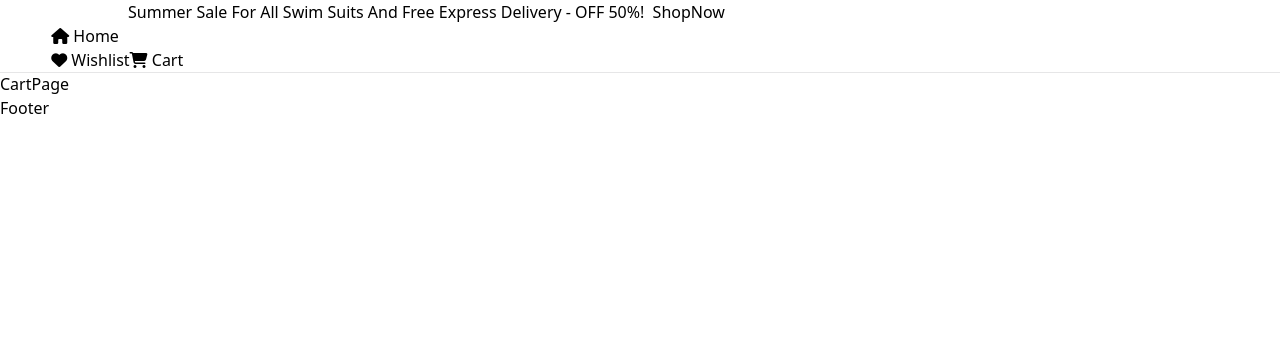
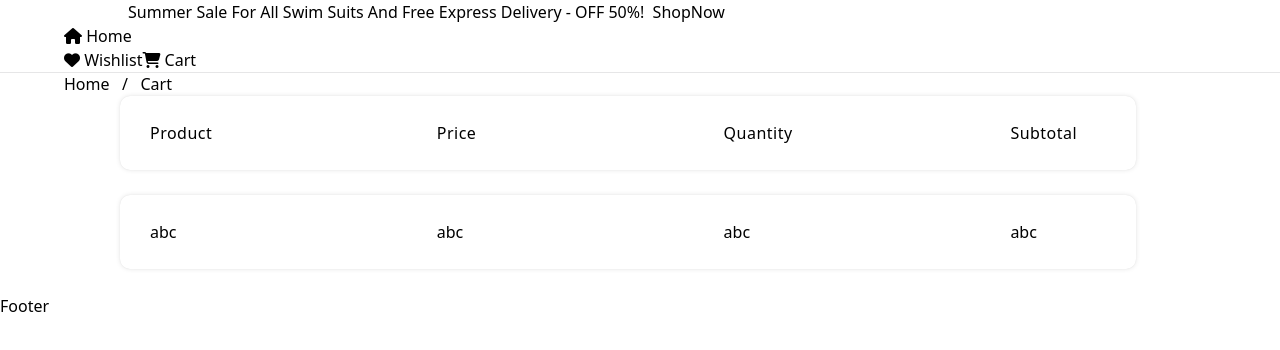
Before and after one commit to parikshit-jaiswal/e-commerce-ReactApp, a React (Vite) app: page /cart in a window 1280 px wide. Shown: the top 350 px of the page. Built offline with nearby package versions, Linux system fonts and the light colour scheme.

Commit message:
Basic cart page design done

```diff
--- /dev/null
+++ b/public/data.js
@@ -0,0 +1,68 @@
+const products = [
+    {
+        product_id: 1,
+        product_name: "Wireless Earbuds",
+        original_price: 50.00,
+        discount_percent: 20,
+        price_after_discount: 40.00,
+        image_url: "https://img.freepik.com/free-photo/wireless-earbuds-with-neon-cyberpunk-style-lighting_23-2151074295.jpg?t=st=1729927623~exp=1729931223~hmac=abebbd4e4b0ede6f10ae9cd75b5f8081996a36dd638e7454de8625daf4be3b69&w=900"
+    },
+    {
+        product_id: 2,
+        product_name: "Smartphone",
+        original_price: 300.00,
+        discount_percent: 15,
+        price_after_discount: 255.00,
+        image_url: "https://images.pexels.com/photos/248526/pexels-photo-248526.jpeg?auto=compress&cs=tinysrgb&w=400"
+    },
+    {
+        product_id: 3,
+        product_name: "Laptop",
+        original_price: 800.00,
+        discount_percent: 10,
+        price_after_discount: 720.00,
+        image_url: "https://images.unsplash.com/photo-1611186871348-b1ce696e52c9?w=1000&auto=format&fit=crop&q=60&ixlib=rb-4.0.3&ixid=M3wxMjA3fDB8MHxzZWFyY2h8MTl8fGxhcHRvcHxlbnwwfHwwfHx8MA%3D%3D"
+    },
+    {
+        product_id: 4,
+        product_name: "Fitness Tracker",
+        original_price: 100.00,
+        discount_percent: 25,
+        price_after_discount: 75.00,
+        image_url: "https://images.unsplash.com/photo-1665860455423-166cab57c383?w=1000&auto=format&fit=crop&q=60&ixlib=rb-4.0.3&ixid=M3wxMjA3fDB8MHxzZWFyY2h8OHx8Zml0bmVzcyUyMHRyYWNrZXJ8ZW58MHx8MHx8fDA%3D"
+    },
+    {
+        product_id: 5,
+        product_name: "Bluetooth Speaker",
+        original_price: 60.00,
+        discount_percent: 30,
+        price_after_discount: 42.00,
+        image_url: "https://images.unsplash.com/photo-1674741172361-4681f76a5f66?q=80&w=774&auto=format&fit=crop&ixlib=rb-4.0.3&ixid=M3wxMjA3fDB8MHxwaG90by1wYWdlfHx8fGVufDB8fHx8fA%3D%3D"
+    },
+    {
+        product_id: 6,
+        product_name: "4K Smart TV",
+        original_price: 600.00,
+        discount_percent: 20,
+        price_after_discount: 480.00,
+        image_url: "https://images.unsplash.com/photo-1717295248230-93ea71f48f92?w=1000&auto=format&fit=crop&q=60&ixlib=rb-4.0.3&ixid=M3wxMjA3fDB8MHxzZWFyY2h8MTJ8fHRlbGV2aXNpb258ZW58MHx8MHx8fDA%3D"
+    },
+    {
+        product_id: 7,
+        product_name: "Gaming Console",
+        original_price: 400.00,
+        discount_percent: 15,
+        price_after_discount: 340.00,
+        image_url: "https://t4.ftcdn.net/jpg/04/15/71/93/240_F_415719389_eNoldf5iIAbut6rgs1raR4Q3fEFW0KnV.jpg"
+    },
+    {
+        product_id: 8,
+        product_name: "Digital Camera",
+        original_price: 250.00,
+        discount_percent: 20,
+        price_after_discount: 200.00,
+        image_url: "https://images.unsplash.com/photo-1590292339438-5fc3be7fca9d?w=1000&auto=format&fit=crop&q=60&ixlib=rb-4.0.3&ixid=M3wxMjA3fDB8MHxzZWFyY2h8M3x8ZGlnaXRhbCUyMGNhbWVyYXxlbnwwfHwwfHx8MA%3D%3D"
+    }
+]
+
+export default products;
--- a/src/App.css
+++ b/src/App.css
@@ -1,4 +1,8 @@
 
 .containerP {
-    padding-inline: 4%;
+    padding-inline: 5%;
 }
+
+.scrollNone::-webkit-scrollbar {
+    display: none;  /* Safari and Chrome */
+}
--- a/src/pages/cart/CartPage.jsx
+++ b/src/pages/cart/CartPage.jsx
@@ -2,13 +2,14 @@ import React from 'react'
 import Navbar from '../Navbar'
 import Footer from '../Footer'
 import SaleBanner from '../SaleBanner'
+import Hero from './cartComponents/Hero'
 
 function CartPage() {
     return (
         <>
             <SaleBanner />
             <Navbar />
-            <div>CartPage</div>
+            <Hero />
             <Footer />
         </>
     )
--- /dev/null
+++ b/src/pages/cart/cartComponents/Hero.jsx
@@ -0,0 +1,16 @@
+import React from 'react'
+import Table from './Table'
+
+function Hero() {
+    return (
+        <div className='containerP ml-10 mt-16'>
+            <div className=" text-lg mb-20">
+                <span className='opacity-60'>Home  &nbsp;&nbsp;/</span>&nbsp;&nbsp;  Cart
+            </div>
+            <Table />
+        </div>
+
+    )
+}
+
+export default Hero
--- /dev/null
+++ b/src/pages/cart/cartComponents/Table.jsx
@@ -0,0 +1,25 @@
+import React from 'react'
+import './table.css'
+
+function Table() {
+    return (
+        <>
+            <ul class="responsive-table">
+                <li class="table-header">
+                    <div class="col col-1">Product</div>
+                    <div class="col col-2">Price</div>
+                    <div class="col col-3">Quantity</div>
+                    <div class="col col-4">Subtotal</div>
+                </li>
+                <li class="tableRow">
+                    <div class="col col-1">abc</div>
+                    <div class="col col-2">abc</div>
+                    <div class="col col-3">abc</div>
+                    <div class="col col-4">abc</div>
+                </li>
+            </ul>
+        </>
+    )
+}
+
+export default Table
--- /dev/null
+++ b/src/pages/cart/cartComponents/table.css
@@ -0,0 +1,50 @@
+.responsive-table {
+    margin-inline: 5rem;
+
+    li {
+        border-radius: 3px;
+        padding: 25px 30px;
+        display: flex;
+        justify-content: space-between;
+        margin-bottom: 25px;
+
+    }
+
+    .table-header {
+        /* background-color: #abcddc; */
+        font-size: 1rem;
+        letter-spacing: 0.03em;
+        /* border: #222831 solid 2px; */
+        border-radius: 10px;
+        font-weight: 500;
+        margin-left: -1.5rem;
+        box-shadow: rgba(0, 0, 0, 0.1) 0px 0px 5px 0px, rgba(0, 0, 0, 0.1) 0px 0px 1px 0px;
+    }
+
+    .tableRow {
+        /* border: #222831 solid 2px; */
+        box-shadow: rgba(0, 0, 0, 0.1) 0px 0px 5px 0px, rgba(0, 0, 0, 0.1) 0px 0px 1px 0px;
+        border-radius: 10px;
+        /* font-weight: 700; */
+        margin-left: -1.5rem;
+        /* font-size: 1.2rem; */
+        display: flex;
+        align-items: center;
+    }
+
+    .col-1 {
+        flex-basis: 25%;
+    }
+
+    .col-2 {
+        flex-basis: 25%;
+    }
+
+    .col-3 {
+        flex-basis: 25%;
+    }
+
+    .col-4 {
+        flex-basis: 10%;
+    }
+}
--- a/src/pages/home/homeComponents/BestSellingProducts.jsx
+++ b/src/pages/home/homeComponents/BestSellingProducts.jsx
@@ -1,5 +1,6 @@
 import React from 'react'
 import Card from './Card'
+import products from '../../../../public/data'
 
 function BestSellingProducts() {
     return (
@@ -10,15 +11,18 @@ function BestSellingProducts() {
             </div>
             <div className='text-4xl font-semibold my-4'>Best Selling Products</div>
             <div className="cards flex gap-5 flex-wrap justify-between mt-10">
-                <Card />
-                <Card />
-                <Card />
-                <Card />
-                <Card />
-                <Card />
-                <Card />
-                <Card />
+                {products.map((product) => (
+                    <Card
+                        key={product.product_id}
+                        name={product.product_name}
+                        originalPrice={product.original_price}
+                        discountPercent={product.discount_percent}
+                        priceAfterDiscount={product.price_after_discount}
+                        imageUrl={product.image_url}
+                    />
+                ))}
             </div>
+
         </div>
     )
 }
--- a/src/pages/home/homeComponents/Card.jsx
+++ b/src/pages/home/homeComponents/Card.jsx
@@ -1,27 +1,27 @@
 import React from 'react'
 
-function Card() {
+function Card({ name, originalPrice, discountPercent, priceAfterDiscount, imageUrl }) {
     return (
-        <div className='cardBox w-[20rem] h-[22rem] rounded-lg cursor-pointer' style={{ boxShadow: "rgba(0, 0, 0, 0.05) 0px 0px 0px 1px" }}>
-            <div className="card">
-                <div className="img">
-                    <img className='object-cover rounded-t-lg h-56' src="https://images.pexels.com/photos/3270223/pexels-photo-3270223.jpeg?auto=compress&cs=tinysrgb&w=1260&h=750&dpr=1" alt="" />
-                </div>
+        <div className='cardBox min-w-[20rem] h-[22rem] rounded-lg cursor-pointer' style={{ boxShadow: "rgba(0, 0, 0, 0.05) 0px 0px 0px 1px" }}>
+            <div className="card ">
+
+                <img style={{ objectFit: "cover" }} className='rounded-t-lg h-56 w-[20rem]' src={imageUrl} />
+
                 <div className="bg-black text-center items-center p-2  rounded-b-lg">
                     <span className='text-white'><i className="fa-solid fa-cart-shopping"></i>Add to Cart</span>
                 </div>
-                <div className="relative bottom-[15.7rem] left-3 flex items-center">
-                    <div className="discount bg-[#DB4444] text-white text-center items-center w-fit px-3 py-1 rounded-md">-35% </div>
-                    <span className="likeBtn ml-[12.7rem] bg-white h-8 w-8 flex justify-center items-center rounded-full"><i class="fa-regular fa-heart mt-[0.1rem] text-xl"></i></span>
+                <div className="relative bottom-[15.7rem] left-3 flex justify-between items-center">
+                    <div className="discount bg-[#DB4444] text-white text-center items-center w-fit px-3 py-1 rounded-md">-{discountPercent}% </div>
+                    <span className="likeBtn mr-6  bg-white h-8 w-8 flex justify-center items-center rounded-full"><i className="fa-regular fa-heart mt-[0.1rem] text-xl"></i></span>
                 </div>
             </div>
             <div className="detail px-2 mt-[-2rem]">
                 <div className="mt-2 mb-1 font-medium">
-                    Something Nice
+                    {name}
                 </div>
                 <div className="price flex gap-4">
-                    <div className="text-red-600">$960</div>
-                    <div className="opacity-50 line-through">$1160</div>
+                    <div className="text-red-600">₹{priceAfterDiscount}</div>
+                    <div className="opacity-50 line-through">₹{originalPrice}</div>
                 </div>
             </div>
 
--- a/src/pages/home/homeComponents/FlashSale.jsx
+++ b/src/pages/home/homeComponents/FlashSale.jsx
@@ -1,10 +1,14 @@
 import React from 'react'
 import Card from './Card'
 import Btn from '../../../extraComponent/Btn';
+import products from '../../../../public/data';
+
 
 
 function FlashSale() {
+
     return (
+        <>
             <div className=' my-16'>
                 <div className="saleTime flex items-center">
                     <div className='w-5 h-10 bg-[#DB4444] rounded mr-2'></div>
@@ -13,11 +17,17 @@ function FlashSale() {
                 <div className='text-4xl font-semibold my-4'>
                     Flash Sales
                 </div>
-            <div className="cards flex gap-5 flex-wrap justify-between mt-9">
-                <Card />
-                <Card />
-                <Card />
-                <Card />
+                <div className="cards flex gap-5 justify-between mt-9 overflow-y-scroll scrollNone">
+                    {products.map((product) => (
+                        <Card
+                            key={product.product_id}
+                            name={product.product_name}
+                            originalPrice={product.original_price}
+                            discountPercent={product.discount_percent}
+                            priceAfterDiscount={product.price_after_discount}
+                            imageUrl={product.image_url}
+                        />
+                    ))}
                 </div>
                 <div className="toggleBtn flex gap-1 justify-center mt-10">
                     <div className="left bg-[#c5c5c53b] h-12 w-12 rounded-full text-center cursor-pointer"><i class="fa-solid fa-arrow-left text-2xl mt-2 opacity-60 hover:opacity-100"></i></div>
@@ -27,6 +37,7 @@ function FlashSale() {
                     <Btn btnName='View All Products' />
                 </div>
             </div>
+        </>
     )
 }
 
```
Lines whose indentation alone changed are shown as unchanged.
